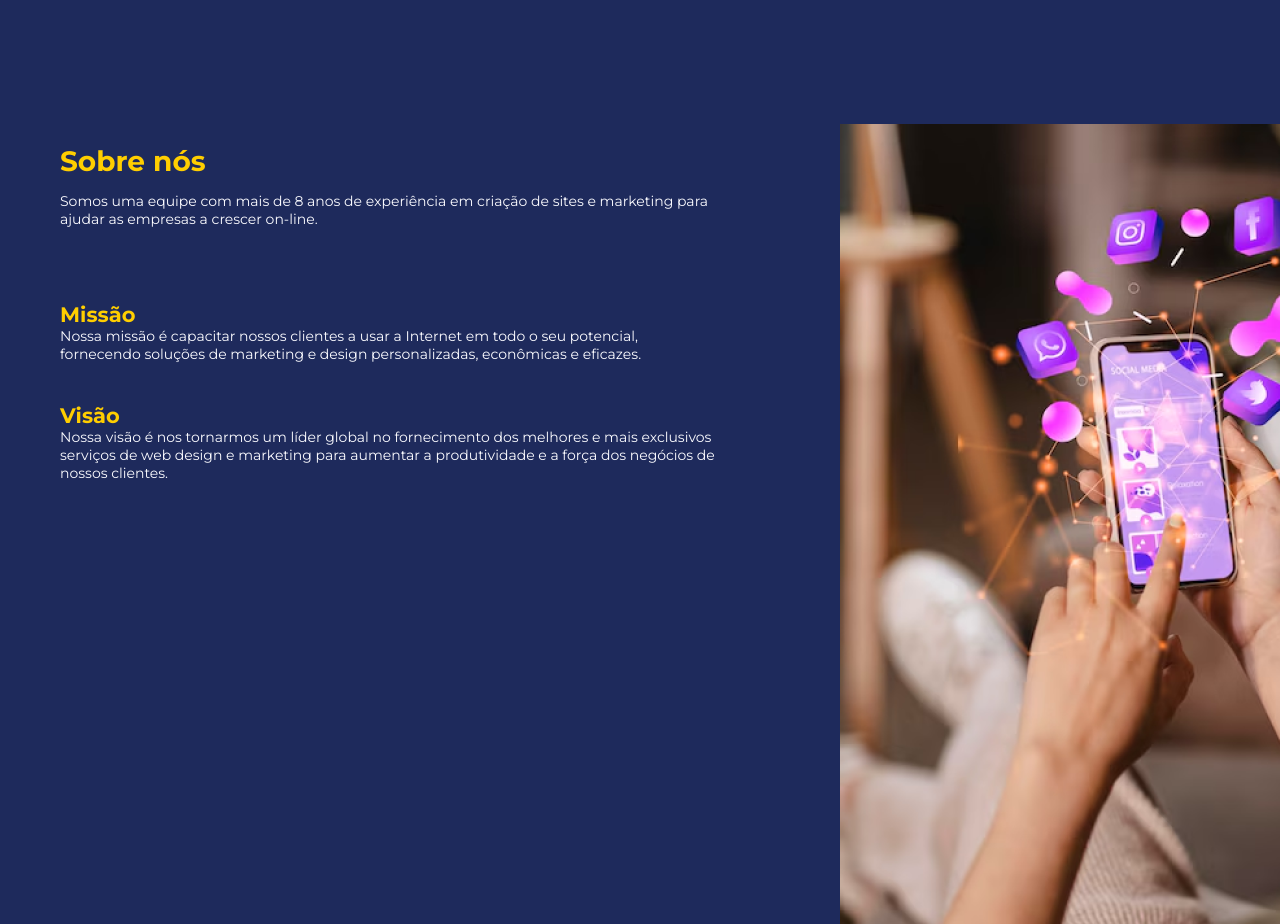
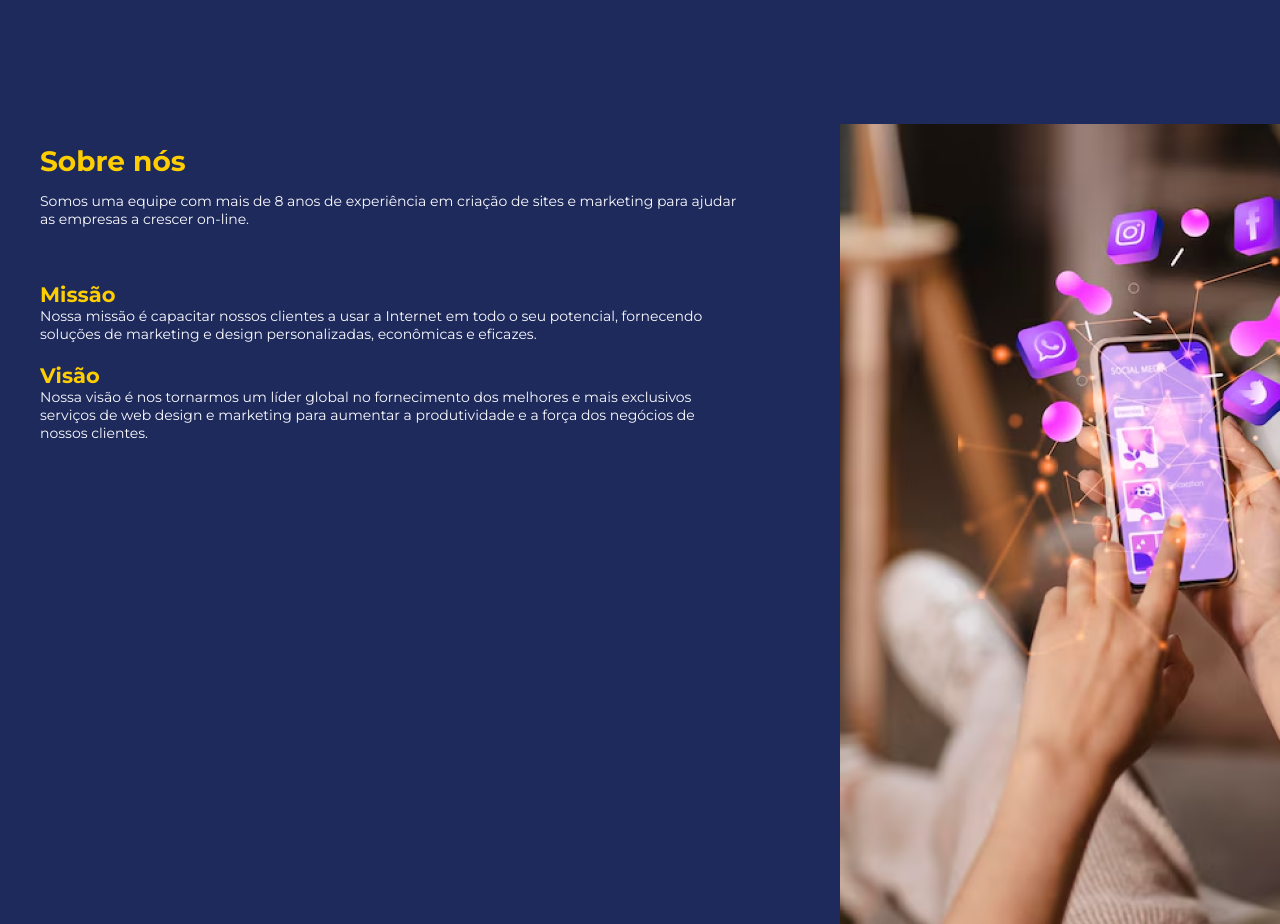
Before and after one commit to scallopc/buildweb, a Vue app: page / in a window 1280 px wide. Shown: the part 1320-2244 px from the top of the page. Built offline with nearby package versions, Linux system fonts and the light colour scheme.

Commit message:
change  aboutUs

```diff
--- a/src/view/home/aboutUs.vue
+++ b/src/view/home/aboutUs.vue
@@ -52,19 +52,15 @@
   .about-us-product {
     text-align: left;
     padding: 0 100px 0 0;
+    .about-us-item {
+      padding: 20px 0 0 0;
+    }
   }
 
   .about-us-subscription {
     padding-bottom: 20px;
   }
 
-  .about-us-item {
-    padding: 20px;
-  }
-
-  .vision-mission {
-    /* font-size: 10px; */
-  }
   .about-us-img {
     width: 400px;
   }
```
